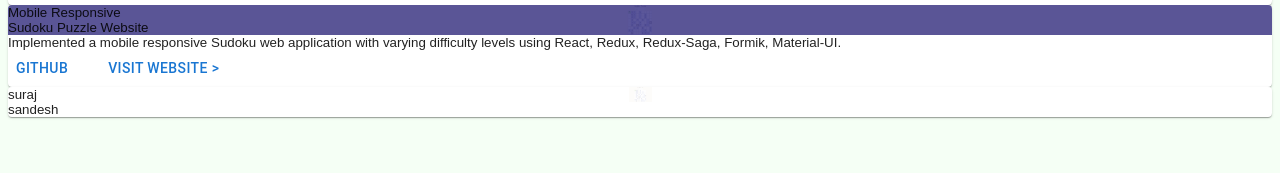
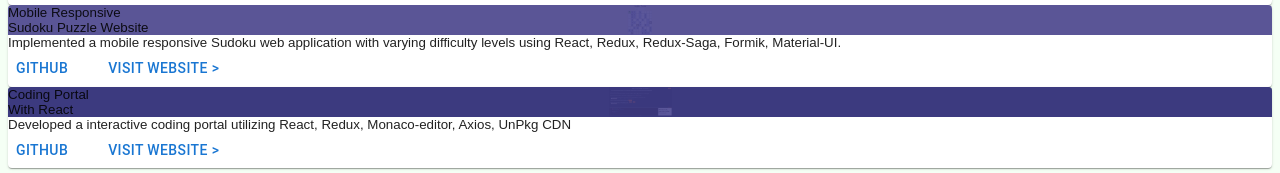
Before and after one commit to IlIIIlIIIlIlIlI/personal_website, a React (Create React App) app: page / in a window 1280 px wide. Shown: the part 1019-1192 px from the top of the page. Before the commit the page ends 1144 px from the top, so only its background shows below. Built offline with nearby package versions, Linux system fonts and the light colour scheme.

Commit message:
new changes

```diff
--- a/src/Projects/Projects.tsx
+++ b/src/Projects/Projects.tsx
@@ -59,11 +59,49 @@ function Projects() {
 
         <div className={`${scssObj.baseClass}__box`}>
           <InteractiveCards
-            backGroundColor=''
-            backGroundImageLink='/images/sudoku.png'
-            backGroundColour='rgba(255, 255, 255, 0.8)'
-            nonHoverContent={<div>suraj</div>}
-            hoverContent={<div>sandesh</div>}
+            backGroundColor='#2F3D49'
+            backGroundImageLink='/images/coding-portal.png'
+            backGroundColour='rgba(63, 58, 137, 0.85)'
+            nonHoverContent={
+              <div className={`${scssObj.baseClass}__non-hover`}>
+                <div>Coding Portal</div>
+                <div>With React</div>
+              </div>
+            }
+            hoverContent={
+              <div className={`${scssObj.baseClass}__on-hover`}>
+                <div className={`${scssObj.baseClass}__extra`}>
+                  Developed a interactive coding portal utilizing React, Redux,
+                  Monaco-editor, Axios, UnPkg CDN
+                </div>
+                <div>
+                  <Button
+                    className={`${scssObj.baseClass}__button-website`}
+                    endIcon={<GitHubIcon style={{ color: 'white' }} />}
+                    onClick={() => {
+                      window.open(
+                        'https://github.com/IlIIIlIIIlIlIlI/interactive-coding-website',
+                        '_blank'
+                      );
+                    }}
+                  >
+                    Github
+                  </Button>
+
+                  <Button
+                    className={`${scssObj.baseClass}__button-website`}
+                    onClick={() => {
+                      window.open(
+                        'https://suraj-jaiswal-coding-portal.netlify.app/',
+                        '_blank'
+                      );
+                    }}
+                  >
+                    Visit Website {'>'}
+                  </Button>
+                </div>
+              </div>
+            }
           />
         </div>
       </div>
```
Also changed, not shown: public/images/coding-portal.png (added).
